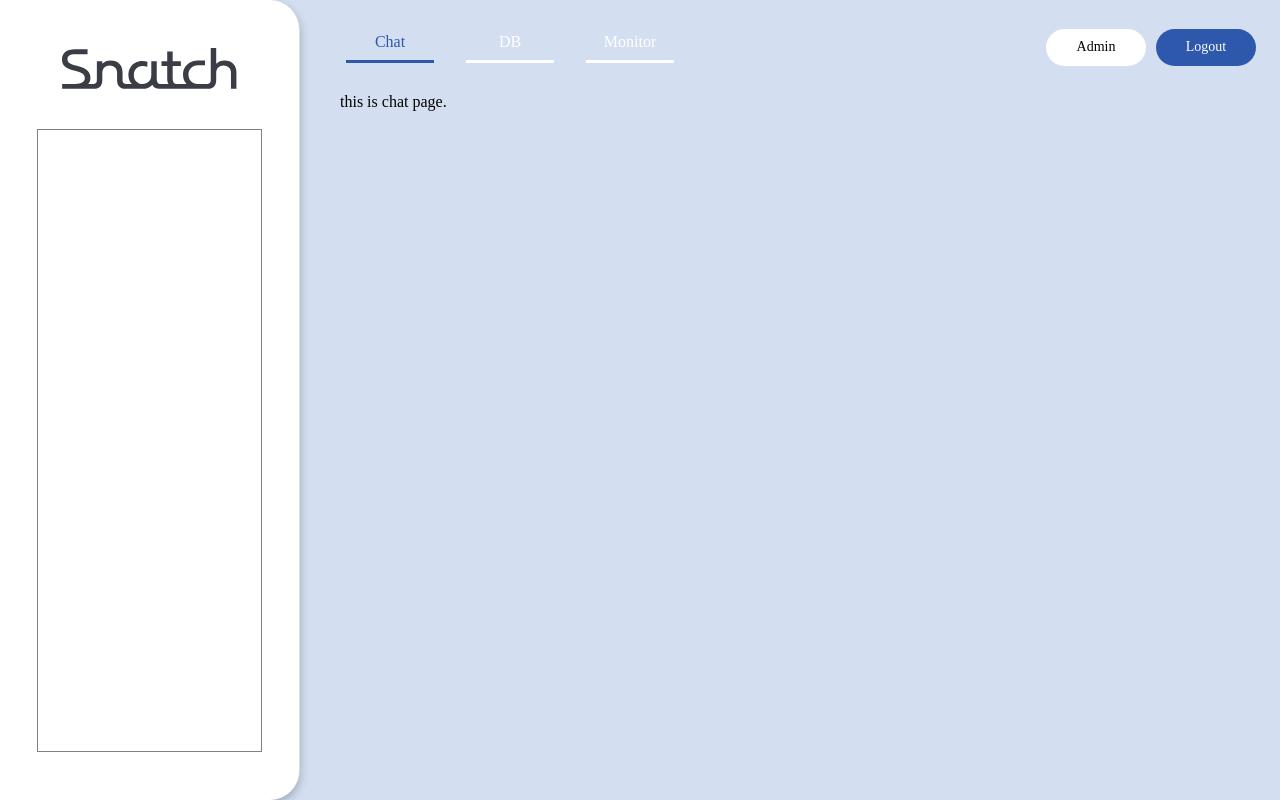
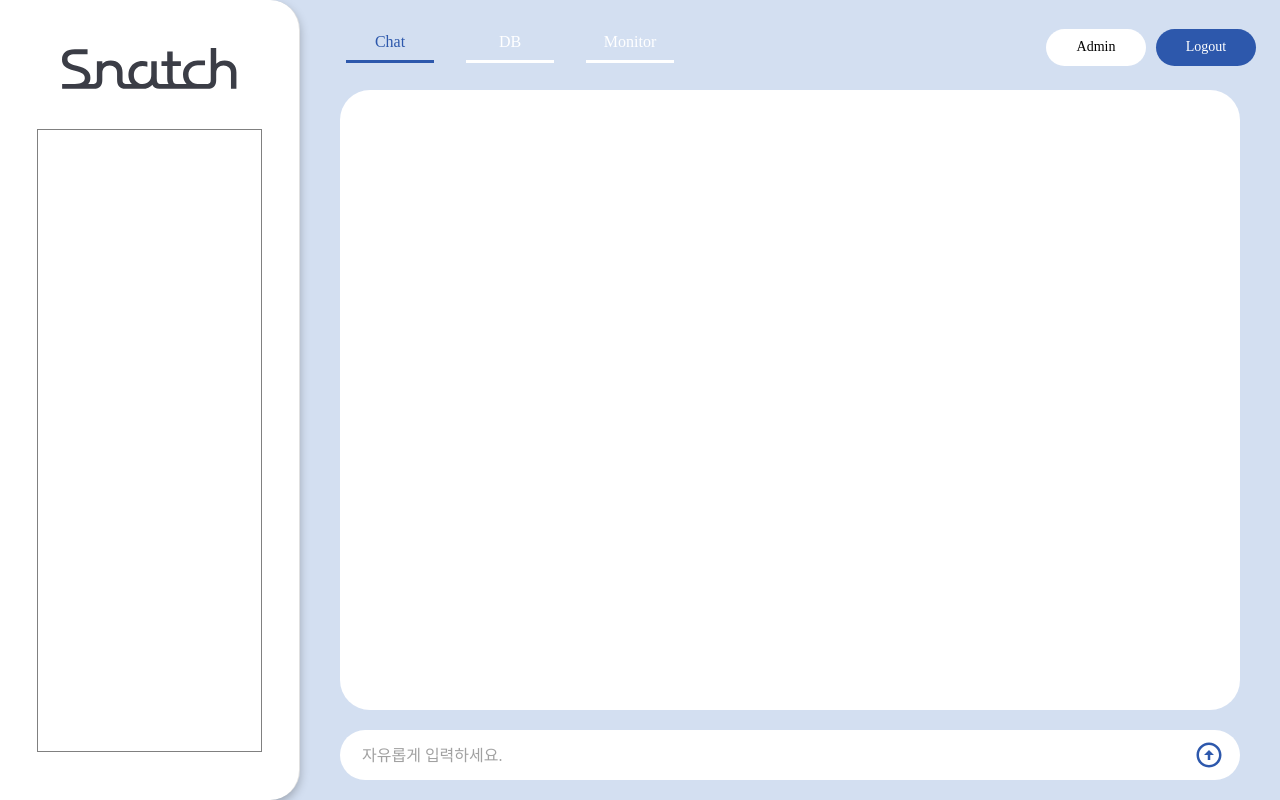
Before and after one commit to oxomi/snatch-front, a React (Create React App) app: page / in a window 1280 px wide. Built offline with nearby package versions, Linux system fonts and the light colour scheme.

Commit message:
chat page 레이아웃

```diff
--- a/package.json
+++ b/package.json
@@ -5,6 +5,7 @@
   "dependencies": {
     "@emotion/react": "^11.13.3",
     "@emotion/styled": "^11.13.0",
+    "@mui/icons-material": "^6.0.2",
     "@mui/material": "^6.0.2",
     "@testing-library/jest-dom": "^5.17.0",
     "@testing-library/react": "^13.4.0",
--- a/src/components/Layout/Container/FullContainer.jsx
+++ b/src/components/Layout/Container/FullContainer.jsx
@@ -3,8 +3,8 @@ import { Outlet } from 'react-router-dom';
 
 const FullContainer = () => {
   return (
-    <div className="flex justify-center w-full min-h-screen min-h-scree pt-14 sm:pt-header">
-      <div className="w-full px-10 max-container">
+    <div className="flex justify-center w-full min-h-screen pt-14 sm:pt-header">
+      <div className="w-full px-10 pb-5 max-w-container">
         <Outlet />
       </div>
     </div>
--- a/src/components/Layout/Header/Header.jsx
+++ b/src/components/Layout/Header/Header.jsx
@@ -60,7 +60,7 @@ const Header = () => {
   return (
     <div>
       <AppBar
-        position="fixed"
+        position="absolute"
         style={{
           backgroundColor: 'transparent',
           boxShadow: 'none',
--- a/src/pages/Chat/ChatPage.jsx
+++ b/src/pages/Chat/ChatPage.jsx
@@ -1,7 +1,39 @@
 import React from 'react';
+import { Box, Typography, TextField, InputAdornment, IconButton } from '@mui/material';
+
+import { SNATCH_COLOR } from 'constants/snatchTheme';
+import ArrowCircleUpOutlinedIcon from '@mui/icons-material/ArrowCircleUpOutlined';
 
 const ChatPage = () => {
-  return <div>this is chat page.</div>;
+  return (
+    <div className="flex flex-col h-full gap-5">
+      <Box className="bg-white" sx={{ border: 'none', borderRadius: '30px', height: '100%' }}></Box>
+      <TextField
+        variant="outlined"
+        placeholder="자유롭게 입력하세요."
+        sx={{
+          '& .MuiOutlinedInput-root': {
+            backgroundColor: 'white',
+            borderRadius: '30px',
+            height: '50px',
+            paddingX: 1,
+            '& fieldset': {
+              border: 'none',
+            },
+          },
+        }}
+        InputProps={{
+          endAdornment: (
+            <InputAdornment position="end" className="mr-3">
+              <IconButton edge="end">
+                <ArrowCircleUpOutlinedIcon sx={{ fontSize: '30px', color: SNATCH_COLOR.pointBlue }} />
+              </IconButton>
+            </InputAdornment>
+          ),
+        }}
+      />
+    </div>
+  );
 };
 
 export default ChatPage;
```
Also changed, not shown: 1 other file (tests, documents, lock files or other folders).
